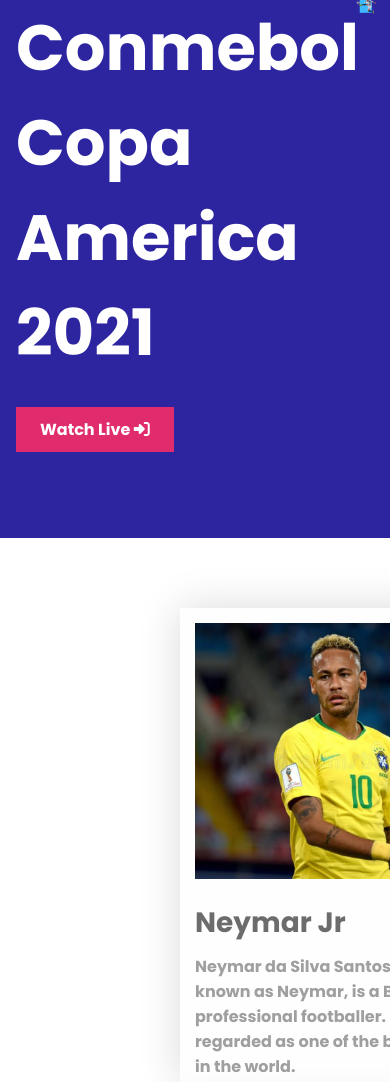
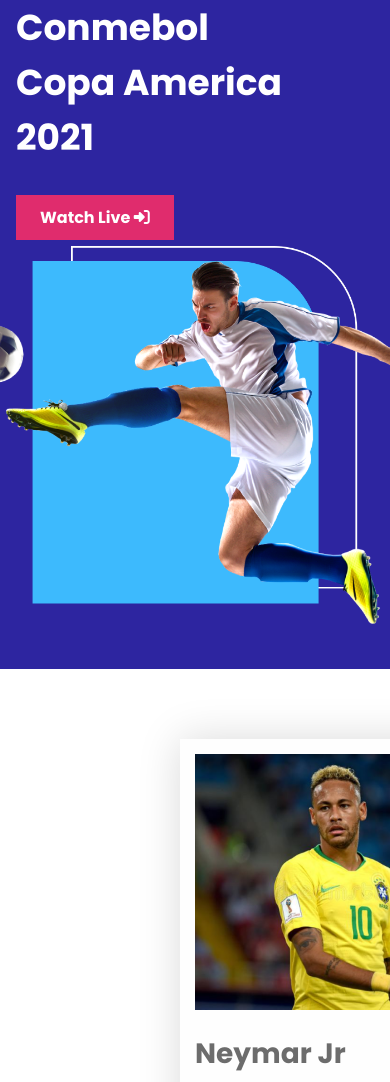
Before and after one commit to tarekahmed196/assignment-2, a plain HTML site: page index.html in a window 390 px wide. Shown: the top 1082 px of the page. Drawn offline with Linux system fonts and the light colour scheme.

Commit message:
responsive

```diff
--- a/style.css
+++ b/style.css
@@ -315,7 +315,7 @@
 
 
 
-/* Media Queries for 1024px ~ 768px (Tablet) */
+/* Media for 1024px ~ 768px (Tablet) */
 
 @media screen and (max-width: 1024px) {
     nav {
@@ -331,17 +331,17 @@
       align-items: flex-start;
     }
 
-    .header-body {
+    .top__container {
       justify-content: space-between;
       align-items: center;
     }
 
-    .header-title-box h1 {
+    .top__left h1 {
       font-size: 36px;
       margin-bottom: 30px;
     }
 
-    .hero__right img {
+    .top__right img {
       width: 100%;
       max-width: 100%;
     }
@@ -375,7 +375,7 @@
     }
   }
 
-  /* Media Queries for < 768px (Mobile)*/
+  /* Media for < 768px (Mobile)*/
 
   @media screen and (max-width: 767px) {
     .mobile-menu {
@@ -398,24 +398,20 @@
       justify-content: center;
       align-items: flex-start;
     }
-    .header-body{
+    .top__container{
         flex-direction: column;
     }
 
-    /* .hero__container {
-      flex-direction: column;
-    } */
-
-    .header-title-box h1 {
+    .top__left h1 {
       font-size: 36px;
       margin-bottom: 30px;
     }
 
-    /* .hero__left {
+    .top__left {
       margin-bottom: 50px;
-    } */
+    }
 
-    .hero__right img {
+    .top__right img {
       width: 100%;
       max-width: 100%;
     }
```
